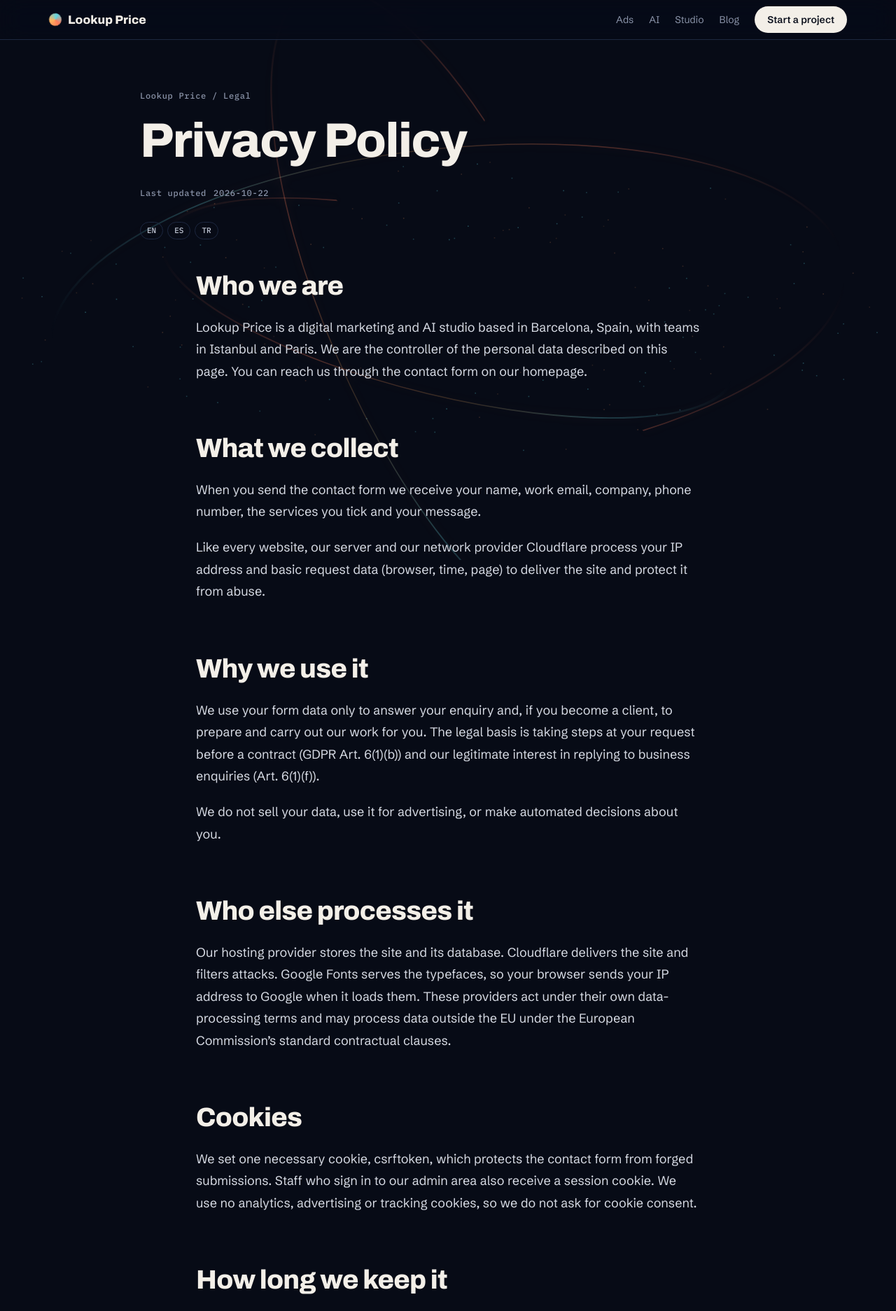
After one commit to Tugrulvural89/LookupPriceDigital, a Django app: page /privacy/ in a window 1280 px wide. The commit adds this page. Shown: the top 1873 px of the page at 70% size. Run offline with Django 5.2, Linux system fonts and the light colour scheme; some libraries are stand-ins or nearby versions.

Commit message:
Privacy policy in EN/ES/TR
/privacy/, /es/privacy/, /tr/privacy/ with hreflang, linked from both
footers and from a one-line note under the contact form. The text
describes what the site actually does: the contact form, Cloudflare,
Google Fonts and only the CSRF (and staff session) cookie.

Co-Authored-By: Claude Opus 5.5 <noreply@anthropic.com>

```diff
--- a/lookupAgencyApp/home_content.py
+++ b/lookupAgencyApp/home_content.py
@@ -88,6 +88,7 @@ CONTENT = {
         'f_sent': 'Thanks. We will reply within one business day.',
         'f_error': 'Please fill in your name, email, company and phone.',
         'footer_services': 'Ads · AI · Studio',
+        'privacy': 'Privacy Policy', 'consent': 'We use your details only to reply. See our',
     },
     'es': {
         'html_lang': 'es', 'og_locale': 'es_ES',
@@ -173,6 +174,7 @@ CONTENT = {
         'f_sent': 'Gracias. Te respondemos en un día laborable.',
         'f_error': 'Rellena tu nombre, email, empresa y teléfono.',
         'footer_services': 'Anuncios · IA · Estudio',
+        'privacy': 'Política de privacidad', 'consent': 'Usamos tus datos solo para responderte. Consulta nuestra',
     },
     'tr': {
         'html_lang': 'tr', 'og_locale': 'tr_TR',
@@ -258,5 +260,6 @@ CONTENT = {
         'f_sent': 'Teşekkürler. Bir iş günü içinde dönüyoruz.',
         'f_error': 'Lütfen ad, e-posta, firma ve telefonu doldurun.',
         'footer_services': 'Reklam · Yapay Zeka · Stüdyo',
+        'privacy': 'Gizlilik Politikası', 'consent': 'Bilgilerinizi yalnızca size dönmek için kullanırız. Ayrıntılar:',
     },
 }
--- a/lookupAgencyApp/sitemaps.py
+++ b/lookupAgencyApp/sitemaps.py
@@ -36,7 +36,7 @@ class StaticViewSitemap(Sitemap):
     priority = 0.9
 
     def items(self):
-        return ['index', 'index_es', 'index_tr', 'blog']
+        return ['index', 'index_es', 'index_tr', 'blog', 'privacy', 'privacy_es', 'privacy_tr']
 
     def location(self, item):
         return reverse(item)
--- a/lookupAgencyApp/urls.py
+++ b/lookupAgencyApp/urls.py
@@ -22,6 +22,9 @@ urlpatterns = [
     path('', views.index, name='index'),
     path('es/', views.index, {'lang': 'es'}, name='index_es'),
     path('tr/', views.index, {'lang': 'tr'}, name='index_tr'),
+    path('privacy/', views.privacy, name='privacy'),
+    path('es/privacy/', views.privacy, {'lang': 'es'}, name='privacy_es'),
+    path('tr/privacy/', views.privacy, {'lang': 'tr'}, name='privacy_tr'),
     path('contact/', views.contact, name='contact'),
     path('blog/', views.blog, name='blog'),
     path('blog/<slug:slug>/', views.blog_detail, name='blog_detail'),
--- a/lookupAgencyApp/views.py
+++ b/lookupAgencyApp/views.py
@@ -8,6 +8,7 @@ from django.shortcuts import render, get_object_or_404, redirect
 from lookupAgencyApp.forms import ContactForm
 from lookupAgencyApp.models import Post, Tags, StaticPages
 from lookupAgencyApp.home_content import CONTENT
+from lookupAgencyApp.privacy_content import PRIVACY, UPDATED
 import json
 
 
@@ -15,6 +16,7 @@ import json
 
 BASE_URL = 'https://www.lookupprice.com'
 HOME_URLS = {'en': '/', 'es': '/es/', 'tr': '/tr/'}
+PRIVACY_URLS = {'en': '/privacy/', 'es': '/es/privacy/', 'tr': '/tr/privacy/'}
 SHOT_IMGS = ['tryon', 'turntable', 'film', 'banner', 'living', 'scene']
 
 
@@ -57,6 +59,7 @@ def index(request, lang='en'):
         'shots': [(*shot, 'home/%s.webp' % img) for shot, img in zip(t['shots'], SHOT_IMGS)],
         'stack_imgs': ['home/%s.webp' % i for i in ('tryon', 'turntable', 'film', 'banner', 'scene')],
         'schema': json.dumps(schema, ensure_ascii=False).replace('</', '<\\/'),
+        'privacy_url': PRIVACY_URLS[lang],
         'posted': posted, 'error': error, 'sent': request.GET.get('sent') == '1',
     }
     return render(request, 'home.html', context)
@@ -169,3 +172,10 @@ def case_detail(request, slug=None, *args, **kwargs):
 def static_pages(request, slug=None, *args, **kwargs):
     post = get_object_or_404(StaticPages, slug=slug, is_published=True)
     return render(request, 'pages.html', {'post': post, 'seo_description': _plain(post.content)})
+
+
+def privacy(request, lang='en'):
+    return render(request, 'privacy.html', {
+        'p': PRIVACY[lang], 'lang': lang, 'updated': UPDATED, 'home_url': HOME_URLS[lang],
+        'alternates': [(code, BASE_URL + url) for code, url in PRIVACY_URLS.items()],
+    })
--- a/templates/base/site.html
+++ b/templates/base/site.html
@@ -1,5 +1,5 @@
 {% load static %}<!DOCTYPE html>
-<html lang="en">
+<html lang="{% block lang %}en{% endblock %}">
 <head>
 <meta charset="UTF-8">
 <meta name="viewport" content="width=device-width, initial-scale=1, viewport-fit=cover">
@@ -7,6 +7,7 @@
 <meta name="description" content="{% block description %}{% endblock %}">
 <meta name="robots" content="{% block robots %}index, follow, max-image-preview:large{% endblock %}">
 <link rel="canonical" href="{% block canonical %}https://www.lookupprice.com{{ request.path }}{% endblock %}">
+{% block alternates %}{% endblock %}
 <meta property="og:type" content="{% block og_type %}website{% endblock %}">
 <meta property="og:site_name" content="Lookup Price">
 <meta property="og:locale" content="en_US">
@@ -140,7 +141,7 @@ footer .wrap{display:flex;flex-wrap:wrap;gap:16px;justify-content:space-between}
   </div>
 </header>
 <main>{% block content %}{% endblock %}</main>
-<footer><div class="wrap gut"><span>© {% now "Y" %} Lookup Price · Barcelona · Istanbul · Paris</span><span><a href="{% url 'blog' %}">Blog</a> · <a href="https://shoupapp.com" target="_blank" rel="noopener">Shoupapp</a></span></div></footer>
+<footer><div class="wrap gut"><span>© {% now "Y" %} Lookup Price · Barcelona · Istanbul · Paris</span><span><a href="{% url 'blog' %}">Blog</a> · <a href="https://shoupapp.com" target="_blank" rel="noopener">Shoupapp</a> · <a href="{% url 'privacy' %}">Privacy</a></span></div></footer>
 <script>
 (() => {
   if (matchMedia('(prefers-reduced-motion: reduce)').matches) return;
--- a/templates/home.html
+++ b/templates/home.html
@@ -240,6 +240,7 @@ footer .wrap{display:flex;flex-wrap:wrap;gap:16px;justify-content:space-between}
 h1 .h1k{display:flex;justify-content:center;gap:10px;align-items:center;font:500 12px/1.4 var(--mono);color:var(--mute);letter-spacing:.12em;text-transform:uppercase;font-stretch:100%;margin-bottom:26px}
 h1 .h1k::before{content:"";flex:none;width:7px;height:7px;border-radius:50%;background:var(--coral);animation:ping 2.2s infinite}
 .err{font-size:15px;color:var(--coral)}
+.consent{font-size:13px;color:var(--mute);margin:0}.consent a{color:var(--soft)}
 .hp{position:absolute;left:-9999px;width:1px;height:1px;overflow:hidden}
 </style>
 </head>
@@ -404,6 +405,7 @@ h1 .h1k::before{content:"";flex:none;width:7px;height:7px;border-radius:50%;back
         </fieldset>
         <label for="f-msg">{{ t.f_msg }}<textarea id="f-msg" name="msg" placeholder="{{ t.f_msg_ph }}">{{ posted.msg }}</textarea></label>
         <button class="btn primary" type="submit" data-sfx="tap">{{ t.f_send }}</button>
+        <p class="consent">{{ t.consent }} <a href="{{ privacy_url }}">{{ t.privacy }}</a>.</p>
         {% if sent %}<p class="sent" role="status">{{ t.f_sent }}</p>{% endif %}
         {% if error %}<p class="err" role="alert">{{ t.f_error }}</p>{% endif %}
       </form>
@@ -411,7 +413,7 @@ h1 .h1k::before{content:"";flex:none;width:7px;height:7px;border-radius:50%;back
   </section>
 </main>
 
-<footer><div class="wrap gut"><span>© {% now "Y" %} Lookup Price · {{ t.cities }}</span><span>{{ t.footer_services }} · <a href="https://shoupapp.com" target="_blank" rel="noopener">Shoupapp</a> · <a href="{% url 'blog' %}">Blog</a></span></div></footer>
+<footer><div class="wrap gut"><span>© {% now "Y" %} Lookup Price · {{ t.cities }}</span><span>{{ t.footer_services }} · <a href="https://shoupapp.com" target="_blank" rel="noopener">Shoupapp</a> · <a href="{% url 'blog' %}">Blog</a> · <a href="{{ privacy_url }}">{{ t.privacy }}</a></span></div></footer>
 
 <script>
 
--- /dev/null
+++ b/templates/privacy.html
@@ -0,0 +1,21 @@
+{% extends 'base/site.html' %}
+{% block lang %}{{ lang }}{% endblock %}
+{% block title %}{{ p.title }}{% endblock %}
+{% block description %}{{ p.description }}{% endblock %}
+{% block og_title %}{{ p.h1 }}{% endblock %}
+{% block og_description %}{{ p.description }}{% endblock %}
+{% block alternates %}{% for code, url in alternates %}<link rel="alternate" hreflang="{{ code }}" href="{{ url }}">
+{% endfor %}<link rel="alternate" hreflang="x-default" href="https://www.lookupprice.com/privacy/">{% endblock %}
+{% block content %}
+<article class="page gut">
+  <header class="article-head">
+    <nav class="crumbs" aria-label="Breadcrumb"><a href="{{ home_url }}">Lookup Price</a><span>/</span><span>{{ p.eyebrow }}</span></nav>
+    <h1>{{ p.h1 }}</h1>
+    <p class="meta">{{ p.updated }} <time datetime="{{ updated }}">{{ updated }}</time></p>
+    <div class="tags">{% for code, url in alternates %}<a href="{{ url }}" hreflang="{{ code }}"{% if code == lang %} aria-current="page"{% endif %}>{{ code|upper }}</a>{% endfor %}</div>
+  </header>
+  <div class="prose">
+    {% for heading, paras in p.sections %}<h2>{{ heading }}</h2>{% for para in paras %}<p>{{ para }}</p>{% endfor %}{% endfor %}
+  </div>
+</article>
+{% endblock %}
```
Also changed, not shown: lookupAgencyApp/privacy_content.py (added, +53 -0 lines).
